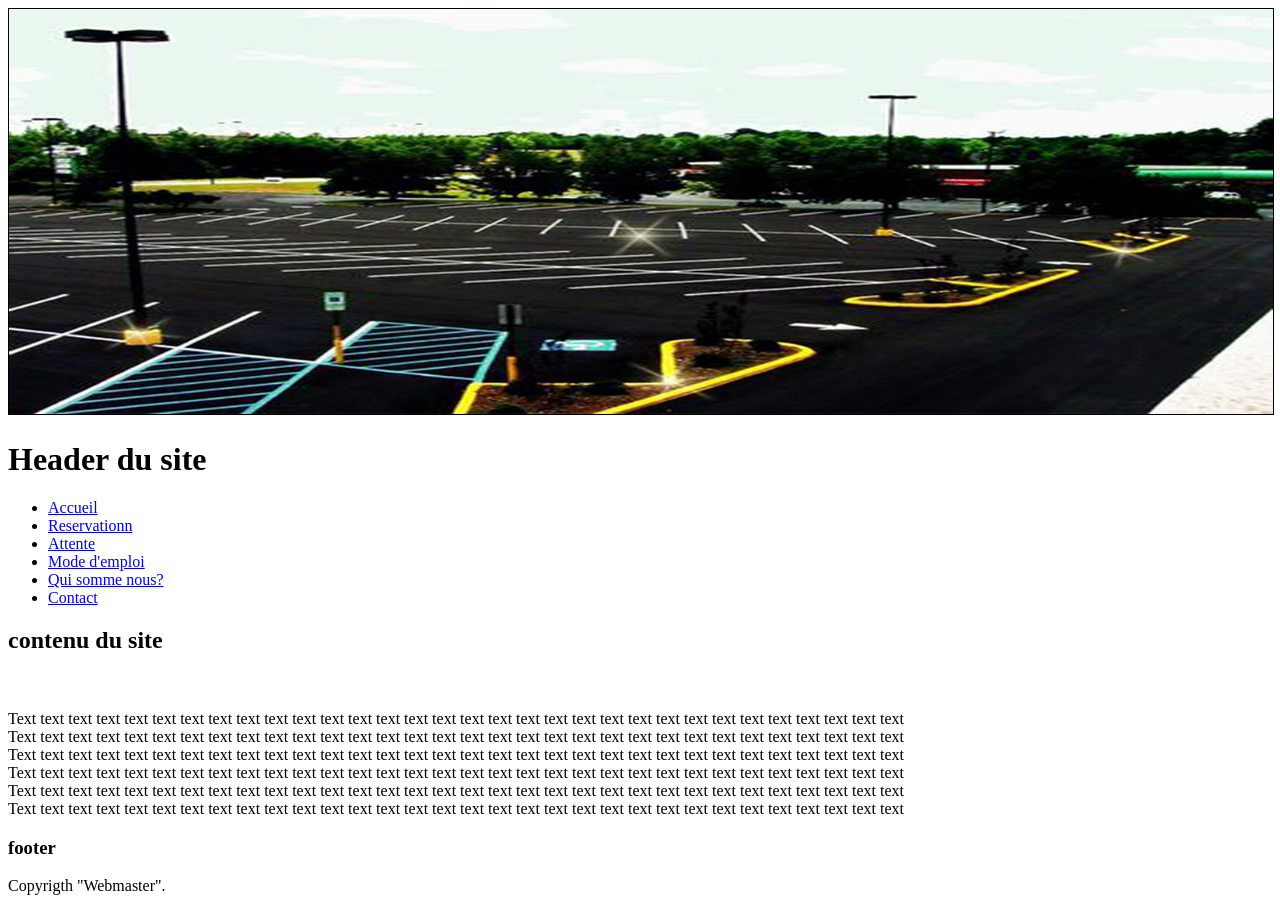
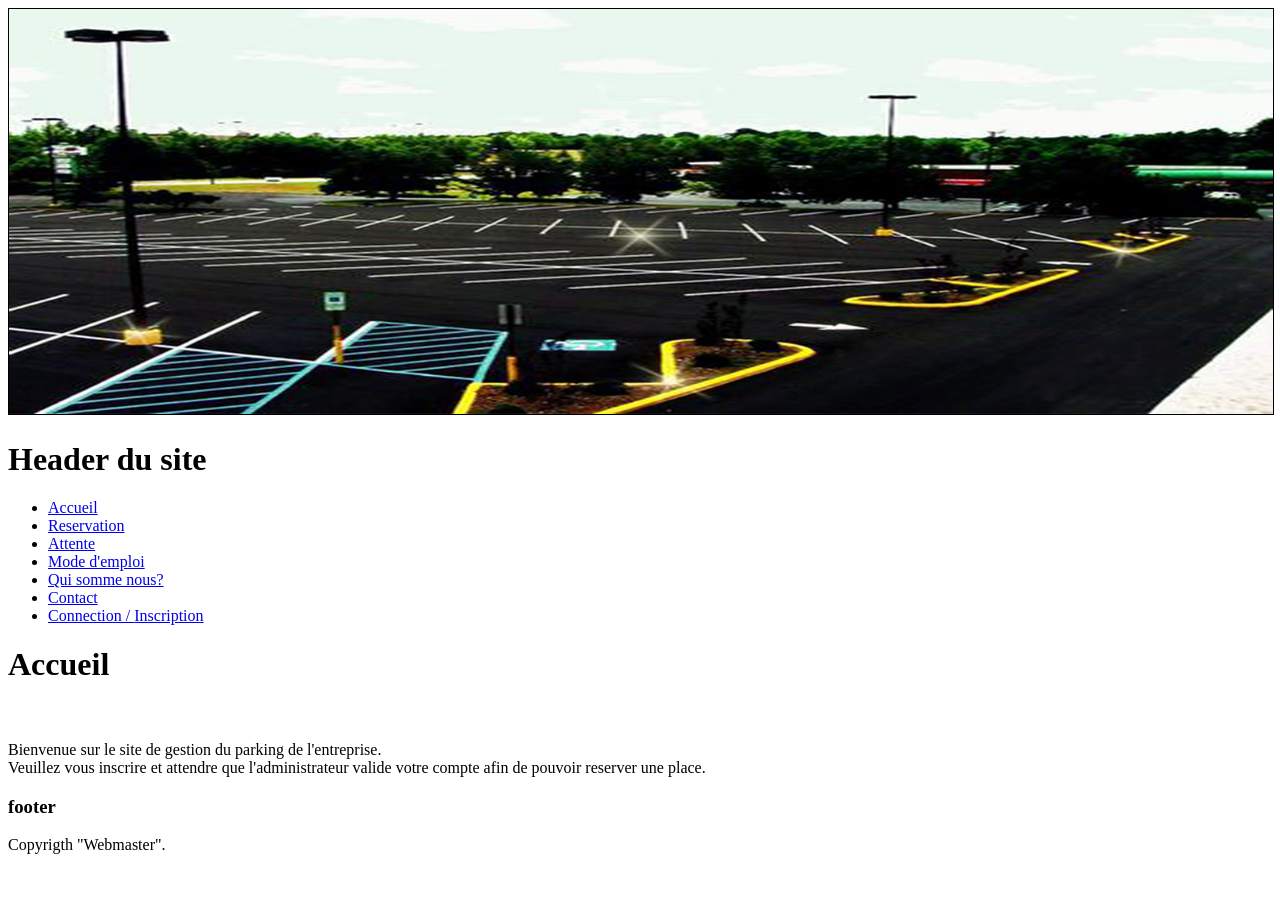
Before and after one commit to GuillaumeRossinot/Parking, a PHP site: page / in a window 1280 px wide. After the commit the page ends 854 px from the top, so only its background shows below. Run offline with PHP 8.4, Linux system fonts and the light colour scheme.

Commit message:
maj site

```diff
--- a/site/content/accueil.php
+++ b/site/content/accueil.php
@@ -1,12 +1,10 @@
-<h2> contenu du site </h2>
+<?php $title = "Accueil" ; ?>
+
+<h1> Accueil </h1>
 
 <!-- Ecrire le contenu de la page d'acceuil içi-->
 
 <br/>
 <br/>
-Text text text text text text text text text text text text text text text text text text text text text text text text text text text text text text text text <br/>
-Text text text text text text text text text text text text text text text text text text text text text text text text text text text text text text text text <br/>
-Text text text text text text text text text text text text text text text text text text text text text text text text text text text text text text text text <br/>
-Text text text text text text text text text text text text text text text text text text text text text text text text text text text text text text text text <br/>
-Text text text text text text text text text text text text text text text text text text text text text text text text text text text text text text text text <br/>
-Text text text text text text text text text text text text text text text text text text text text text text text text text text text text text text text text <br/>
+Bienvenue sur le site de gestion du parking de l'entreprise.<br>
+Veuillez vous inscrire et attendre que l'administrateur valide votre compte afin de pouvoir reserver une place.<br>
--- a/site/layout.php
+++ b/site/layout.php
@@ -15,7 +15,7 @@
               <a class="nav-link" href="?p=accueil">Accueil</a>
             </li>
             <li class="nav-item">
-              <a class="nav-link" href="?p=reservation">Reservationn</a>
+              <a class="nav-link" href="?p=reservation">Reservation</a>
             </li>
             <li class="nav-item">
               <a class="nav-link disabled" href="?p=attente">Attente</a>
@@ -28,6 +28,9 @@
             </li>
             <li class="nav-item">
               <a class="nav-link disabled" href="?p=contact">Contact</a>
+            </li>
+            <li class="nav-item">
+              <a class="nav-link disabled" href="?p=login">Connection / </a> <a class="nav-link disabled" href="?p=signup"> Inscription </a>
             </li>
           </ul>
 
```
Also changed, not shown: site/content/attente.php (+5 -6 lines), site/content/contact.php (+7 -6 lines), site/content/login.php (added, +7 -0 lines), site/content/modeemploi.php (+3 -6 lines), site/content/quisommenous.php (+3 -6 lines), site/content/reservation.php (+5 -6 lines), site/content/signup.php (added, +7 -0 lines).
